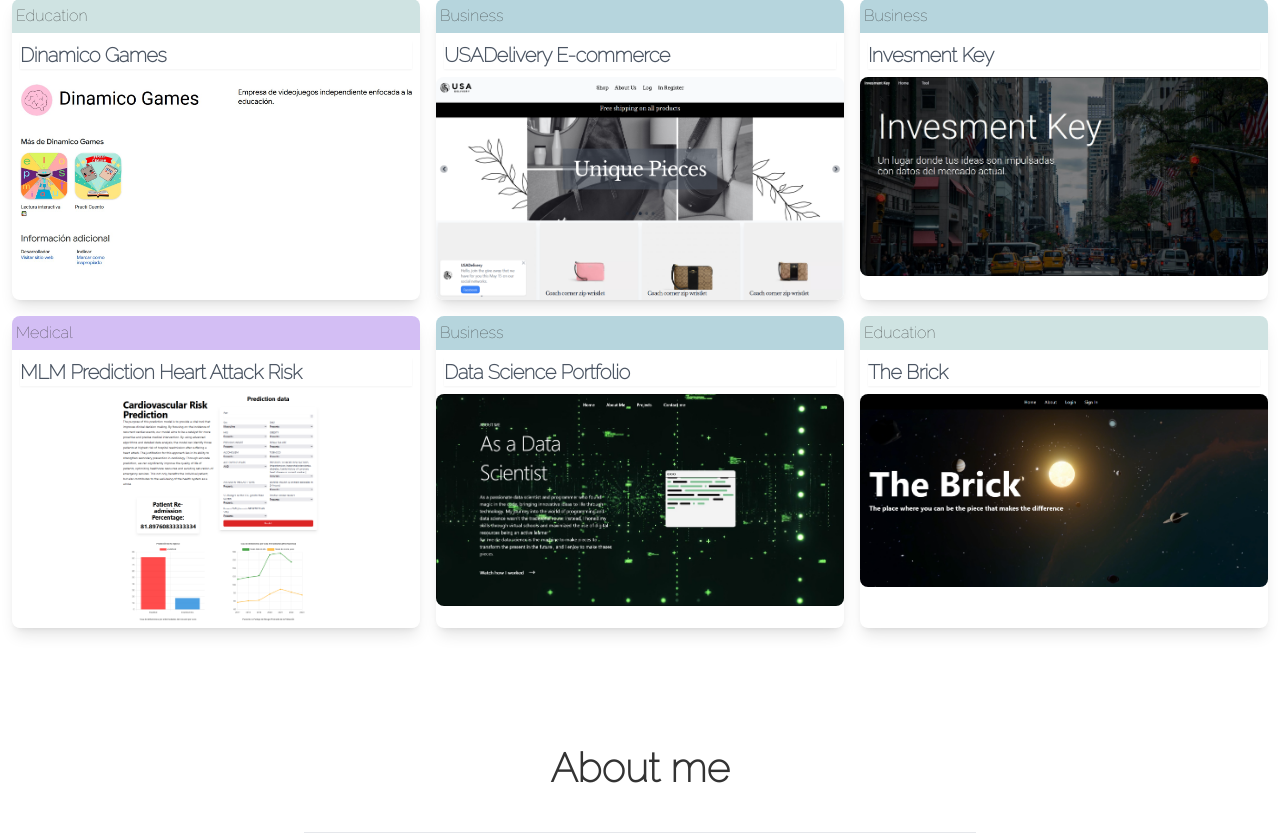
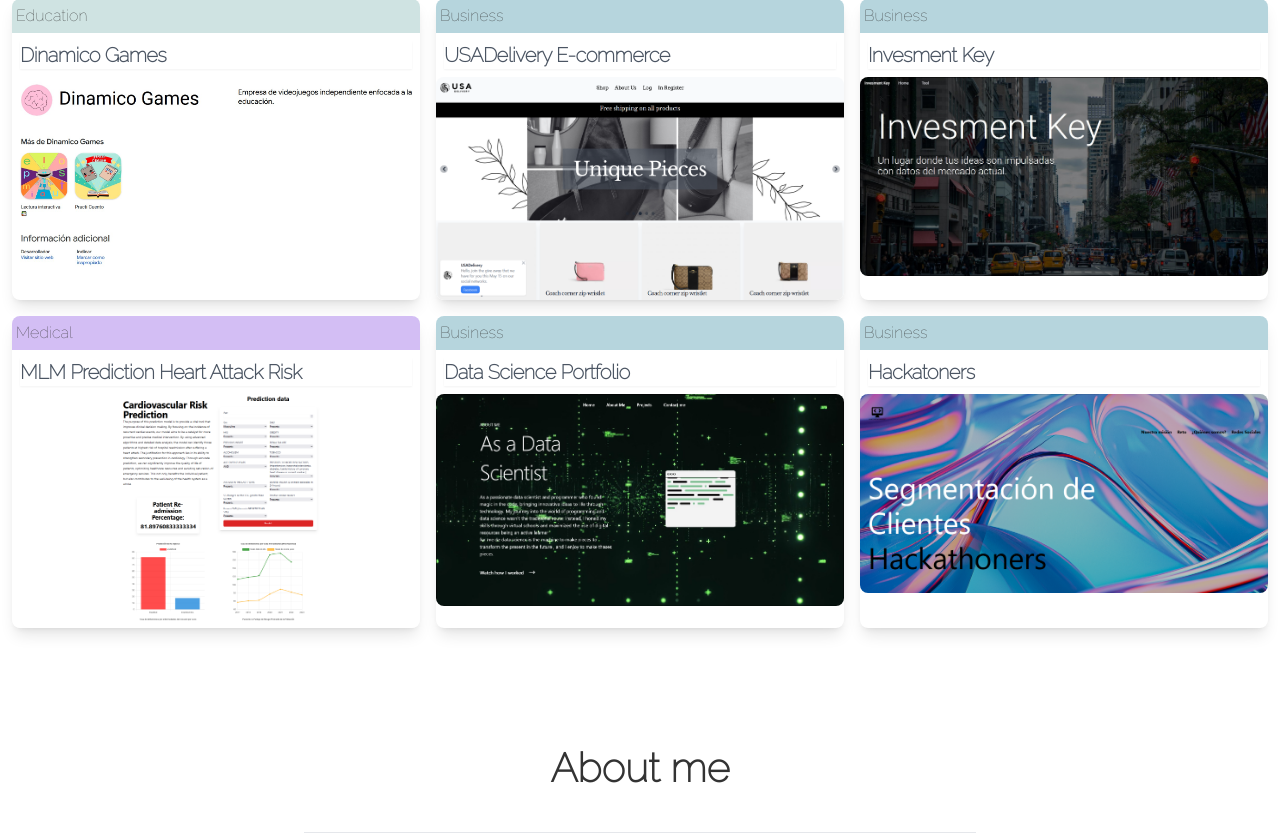
Before and after one commit to luizbello94/Form, a Django app: template form/templates/contact_form.html in a window 1280 px wide. Shown: the part 1252-2085 px from the top of the page. Run offline with Django 3.2, Linux system fonts and the light colour scheme; the template is opened without the code that fills it, so the values that code supplies are empty; some libraries are stand-ins or nearby versions; some web fonts are replaced.

Commit message:
add hackatoners

```diff
--- a/form/templates/contact_form.html
+++ b/form/templates/contact_form.html
@@ -386,15 +386,15 @@
           </div>
         </div>
         <div data-aos="fade-up" data-aos-duration="2000" class="group relative bg-white rounded-lg overflow-hidden shadow-lg hover:shadow-2xl transition-shadow duration-300">
-          <div class="p-1 bg-teal-700 bg-opacity-20 "><h5 class="">Education</h5></div>
-          <h5 class="m-2 text-2xl md:text-xl sm:text-lg font-semibold leading-snug tracking-tight text-gray-600 shadow-sm">The Brick</h5>
-          <img class="h-auto max-w-full rounded-lg transition duration-300 ease-in-out transform group-hover:scale-105" src="../static/thebrick.png" alt="" />
+          <div class="p-1 bg-cyan-700 bg-opacity-30"><h5>Business</h5></div>
+          <h5 class="m-2 text-2xl md:text-xl sm:text-lg font-semibold leading-snug tracking-tight text-gray-600 shadow-sm">Hackatoners</h5>
+          <img class="h-auto max-w-full rounded-lg transition duration-300 ease-in-out transform group-hover:scale-105" src="../static/hackatoners.png" alt="" />
           <!-- Overlay -->
           <div class="absolute inset-0 opacity-0 group-hover:opacity-100 transition-opacity duration-500 ease-in-out">
             <div class="bg-black bg-opacity-60 h-full w-full flex items-center justify-center">
               <div class="text-center p-4">
-                <p class="mb-2 text-white sm:text-sm md:text-base">A web page that provide advices and information about the knowled economy, with features to be more precise.</p>
-                <button class="rounded-md bg-gray-800 px-6 py-1 text-base font-semibold text-white shadow-sm hover:bg-gray-500 focus-visible:outline focus-visible:outline-2 focus-visible:outline-offset-2 focus-visible:outline-gray-600" style="transition: background-color 0.3s ease;"><a href="https://thebrick.onrender.com/">Building ....</a></button>
+                <p class="mb-2 text-white sm:text-sm md:text-base">A web page that provide advices and information about the study in a company to increase their salles.</p>
+                <button class="rounded-md bg-gray-800 px-6 py-1 text-base font-semibold text-white shadow-sm hover:bg-gray-500 focus-visible:outline focus-visible:outline-2 focus-visible:outline-offset-2 focus-visible:outline-gray-600" style="transition: background-color 0.3s ease;"><a href="https://hackatonersfrontend.onrender.com/">Let's take a look</a></button>
                 <div class="mt-4 flex justify-center space-x-4">
                   <div class="flex flex-col items-center">
                       <i class="fab fa-js text-xl sm:text-m md:text-xl lg:text-xl text-white"></i>
```
Also changed, not shown: static/staticfiles.json (+1 -1 lines), form/static/hackatoners.png (added), static/usadelivery.f11660dd7127.png (added), static/usadelivery.png (added), 2 other files.
